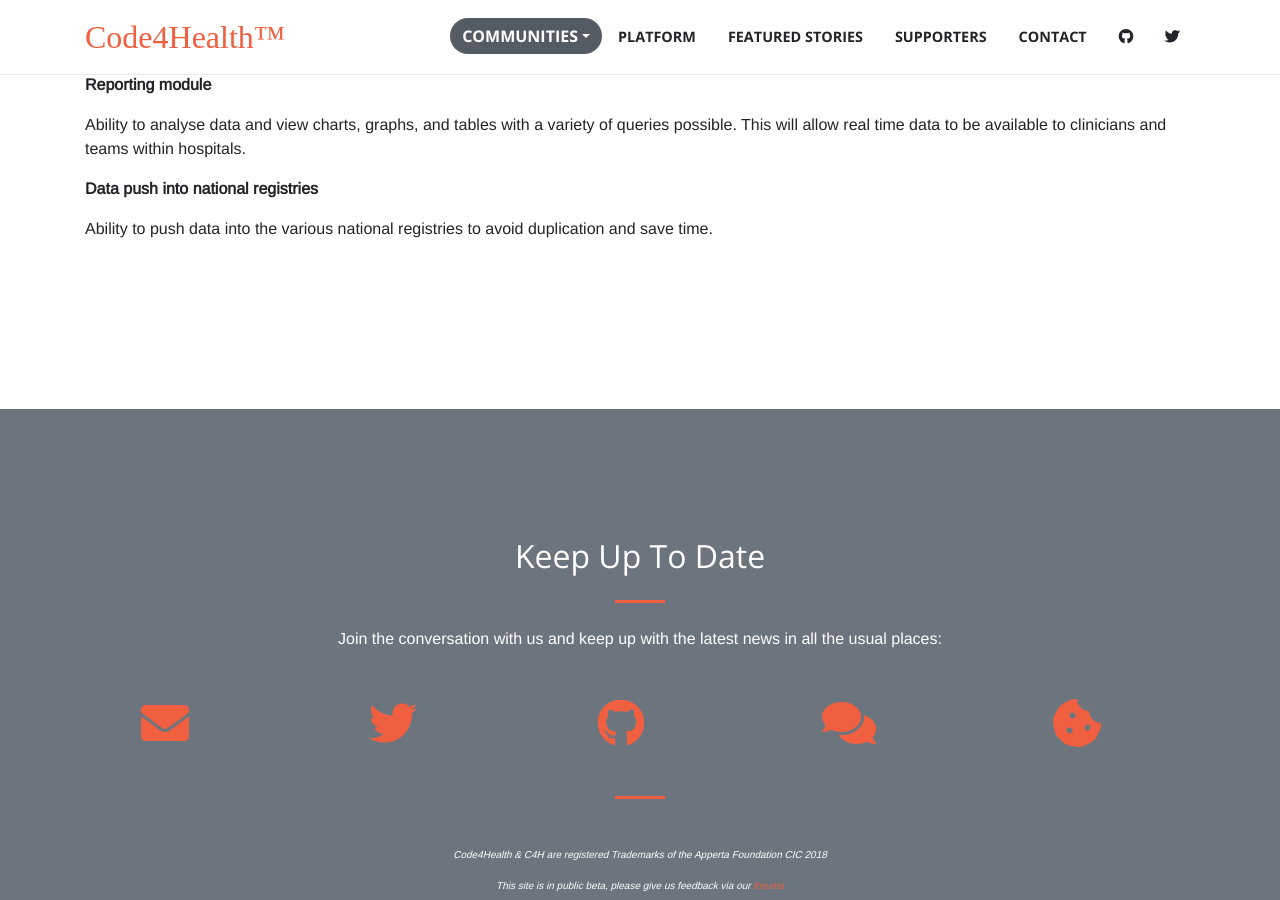
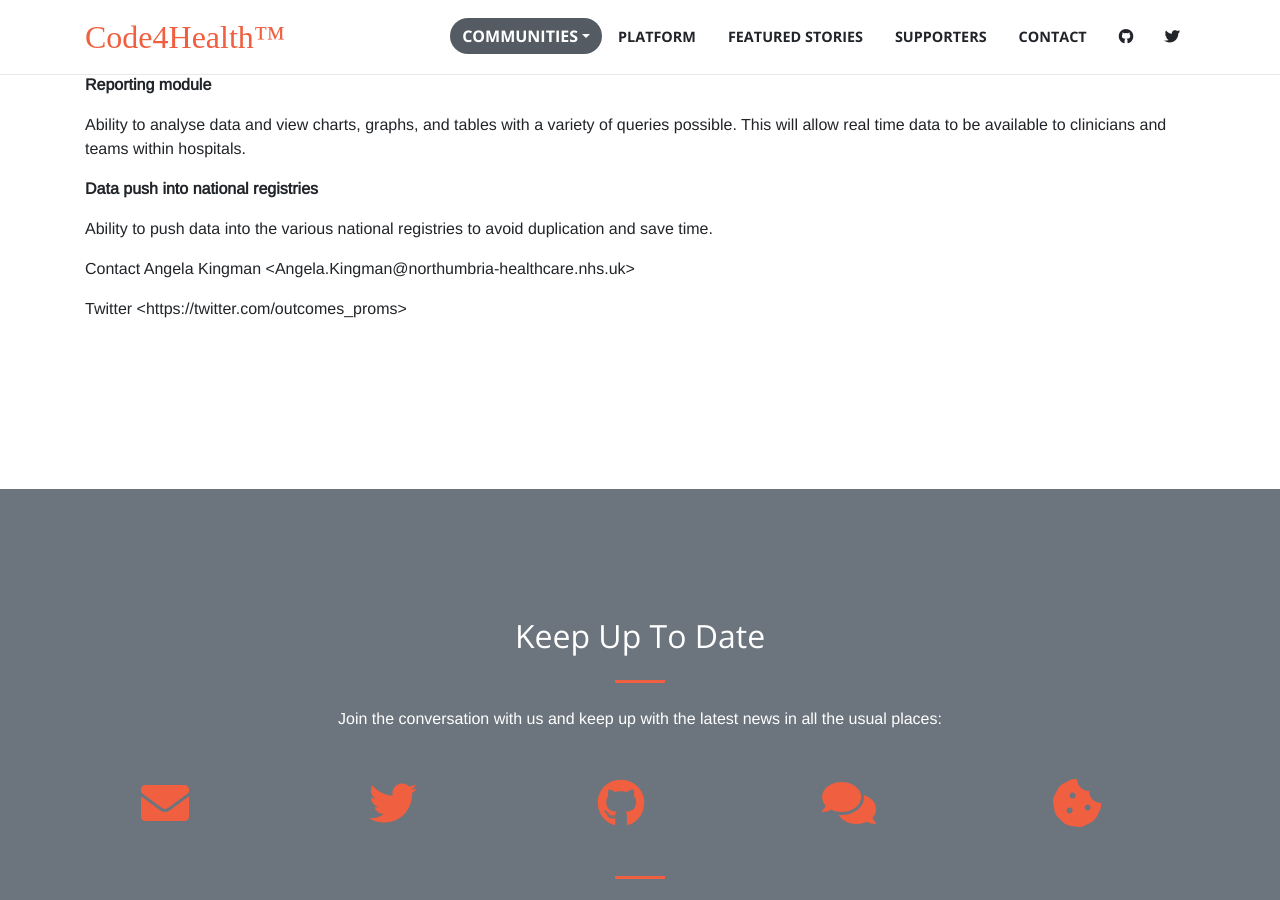
Before and after one commit to robdyke/code4health.org, a Jekyll site: the page built from _pages/PROMS.md, in a window 1280 px wide and 900 px high, scrolled down 2172 px. Built offline with Jekyll 4.4.1, drawn with Linux system fonts in a browser that asks for light colours; nearby versions of some CDN libraries; some web fonts are replaced.

Commit message:
Update PROMs

```diff
--- a/_pages/PROMS.md
+++ b/_pages/PROMS.md
@@ -99,6 +99,9 @@ title:  "Patient Reported Outcome Measures - PROMs (HealthTRaK)"
 <p><b>Data push into national registries</b></p>
 
 <p>Ability to push data into the various national registries to avoid duplication and save time.</p>
+
+<p>Contact Angela Kingman <Angela.Kingman@northumbria-healthcare.nhs.uk></p>
+<p>Twitter <https://twitter.com/outcomes_proms></p>
 <br>
 </div>
 	  </div>
```
